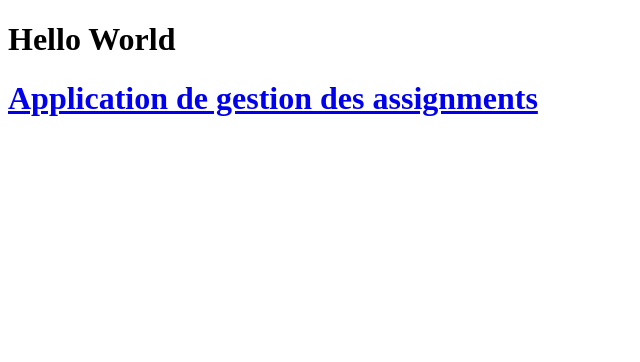
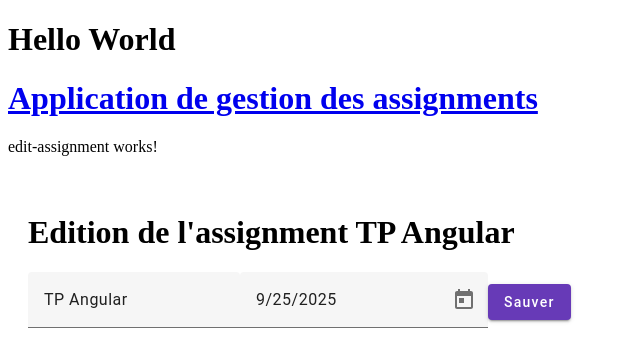
Before and after one commit to JJ-vle/angular-assignment-app, an Angular app: page /assignments/1/edit in a window 1280 px wide. Before the commit this address led to /. Shown: the top 362 px of the page, without its empty margins (0-640 px from the left). Built offline with nearby package versions, Linux system fonts and the light colour scheme.

Commit message:
edit btn

```diff
--- a/src/app/app.routes.ts
+++ b/src/app/app.routes.ts
@@ -2,6 +2,7 @@
 import { Assignments } from './assignments/assignments';
 import { AddAssignment } from './assignments/add-assignment/add-assignment';
 import { AssignmentDetail } from './assignments/assignment-detail/assignment-detail';
+import { EditAssignmentComponent } from './assignments/edit-assignment/edit-assignment';
 //import { EditAssignmentComponent } from './assignments/edit-assignment/edit-assignment';
 
 export const routes: Routes = [
@@ -12,5 +13,6 @@
     // page home qui sera affichée avec l'url http://localhost:4200/home
     { path: 'home', component: Assignments},
     { path: 'add', component: AddAssignment},
-    { path: 'assignments/:id', component: AssignmentDetail}
+    { path: 'assignments/:id', component: AssignmentDetail},
+    { path: 'assignments/:id/edit', component: EditAssignmentComponent}
 ];
--- a/src/app/assignments/assignment-detail/assignment-detail.html
+++ b/src/app/assignments/assignment-detail/assignment-detail.html
@@ -19,8 +19,12 @@
                     Rendu
                 </mat-checkbox>
             }
-            <button mat-flat-button color="warn" (click)="onDelete()">
-                DELETE ME
+            <nav><!--[routerLink]="['/assignments',assignmentTransmis.id, 'edit']"-->
+                <button mat-stroked-button color="primary"
+                (click)="onClickEdit()">EDIT</button>
+            </nav>
+            <button mat-flat-button color="warn" (click)="onDeleteAssignment()">
+                DELETE
             </button>
 
         </mat-card-actions>
--- a/src/app/assignments/assignment-detail/assignment-detail.ts
+++ b/src/app/assignments/assignment-detail/assignment-detail.ts
@@ -46,14 +46,17 @@
         this.router.navigate(['/home']);
       });
   }
-
+/*
   onDelete() {
     this.assignmentsService.deleteAssignment(this.assignmentTransmis)
       .subscribe((message) => console.log(message));
 
     this.assignmentTransmis = null;
   }
+*/
 
+
+/*************************** PB ICI NON ???? ***************/
   onDeleteAssignment(){
     // On va envoyer un event au composant père pour qu'il supprime l'assignment
     this.deleteAssignment.emit(this.assignmentTransmis);
@@ -64,4 +67,10 @@
     this.router.navigate(['/home']);
   }
 
+  onClickEdit() {
+    if(!this.assignmentTransmis) return;
+    this.router.navigate(['assignments/${this.assignmentTransmis.id}/edit'],
+    {queryParams:{nom:this.assignmentTransmis.nom}, fragment:'edition'})
+  }
+
 }
--- /dev/null
+++ b/src/app/assignments/edit-assignment/edit-assignment.html
@@ -0,0 +1,21 @@
+<p>edit-assignment works!</p>
+
+@if(assignment) {
+<div class="container">
+ <h1>Edition de l'assignment {{assignment.nom}}</h1>
+ <form ngForm class="form" #formupdate (submit)="onSaveAssignment(); formupdate.reset(); ">
+   <mat-form-field>
+     <input matInput placeholder="Edition du nom" [(ngModel)]="nomAssignment" name="assignment-name">
+   </mat-form-field>
+   <mat-form-field>
+     <input matInput [matDatepicker]="picker" placeholder="Edition de la date" [(ngModel)]="dateDeRendu" name="date">
+     <mat-datepicker-toggle matSuffix [for]="picker">
+     </mat-datepicker-toggle>
+     <mat-datepicker #picker></mat-datepicker>
+   </mat-form-field>
+    <button mat-raised-button color="primary" [disabled]="((!nomAssignment)||(!dateDeRendu))">
+     Sauver
+    </button>
+  </form>
+</div>
+}
--- /dev/null
+++ b/src/app/assignments/edit-assignment/edit-assignment.ts
@@ -0,0 +1,78 @@
+import { Component, OnInit } from '@angular/core';
+import { FormsModule } from '@angular/forms';
+import { MatInputModule } from '@angular/material/input';
+import { MatButtonModule } from '@angular/material/button';
+import { MatFormFieldModule } from '@angular/material/form-field';
+import { MatDatepickerModule } from '@angular/material/datepicker';
+import { provideNativeDateAdapter } from '@angular/material/core';
+import { Assignment } from '../assignment.model';
+import { AssignmentsService } from '../../shared/assignments.service';
+import { ActivatedRoute, Router } from '@angular/router';
+
+@Component({
+selector: 'app-edit-assignment',
+standalone: true,
+providers: [provideNativeDateAdapter()],
+imports: [
+  FormsModule,
+  MatInputModule,
+  MatFormFieldModule,
+  MatDatepickerModule,
+  MatButtonModule,
+],
+templateUrl: './edit-assignment.html',
+styleUrl: './edit-assignment.css',
+})
+
+export class EditAssignmentComponent implements OnInit {
+assignment: Assignment | undefined;
+// Pour les champs de formulaire
+nomAssignment = '';
+dateDeRendu?: Date = undefined;
+
+constructor(
+  private assignmentsService: AssignmentsService,
+  private router: Router,
+  private route: ActivatedRoute
+) {}
+
+ ngOnInit(): void {
+   this.getAssignment();
+
+   //affichage des queryParams et fragment
+   console.log("Query Params :");
+   console.log(this.route.snapshot.queryParams);
+   console.log("Fragment :");
+   console.log(this.route.snapshot.fragment);
+
+ }
+
+ getAssignment() {
+   // On va utiliser ActivatedRoute pour lire l'id dans l'URL
+   const id = +this.route.snapshot.params['id'];
+   this.assignmentsService.getAssignment(id)
+     .subscribe(a => {
+       this.assignment = a;
+       if(a === undefined) return;
+       this.nomAssignment = a.nom;
+       this.dateDeRendu = a.dateDeRendu;
+     });
+ }
+
+  onSaveAssignment() {
+    if (!this.assignment) return;
+    if (this.nomAssignment == '' || this.dateDeRendu === undefined) return;
+
+    // on récupère les valeurs dans le formulaire
+    this.assignment.nom = this.nomAssignment;
+    this.assignment.dateDeRendu = this.dateDeRendu;
+    this.assignmentsService
+      .updateAssignment(this.assignment)
+      .subscribe((message) => {
+        console.log(message);
+
+        // navigation vers la home page
+        this.router.navigate(['/home']);
+      });
+  }
+}
```
Also changed, not shown: src/app/assignments/edit-assignment/edit-assignment.css (added).
